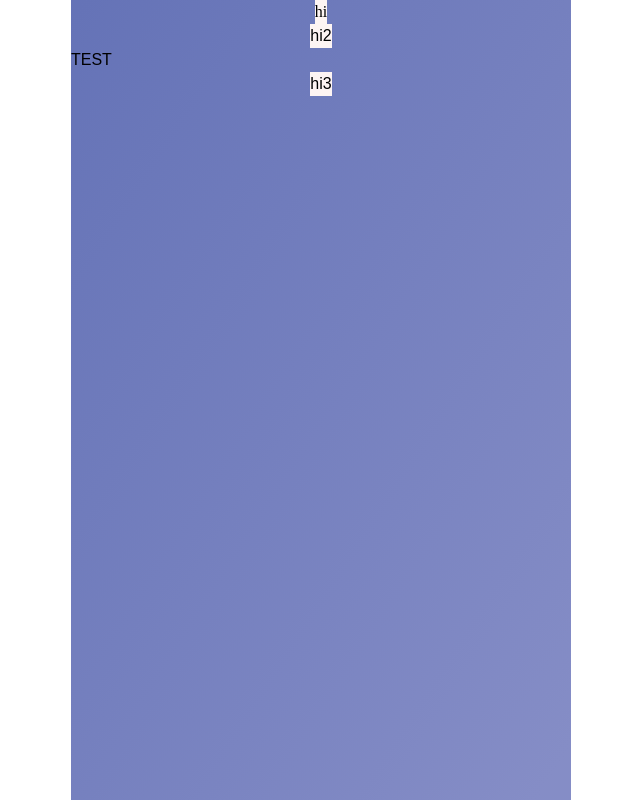
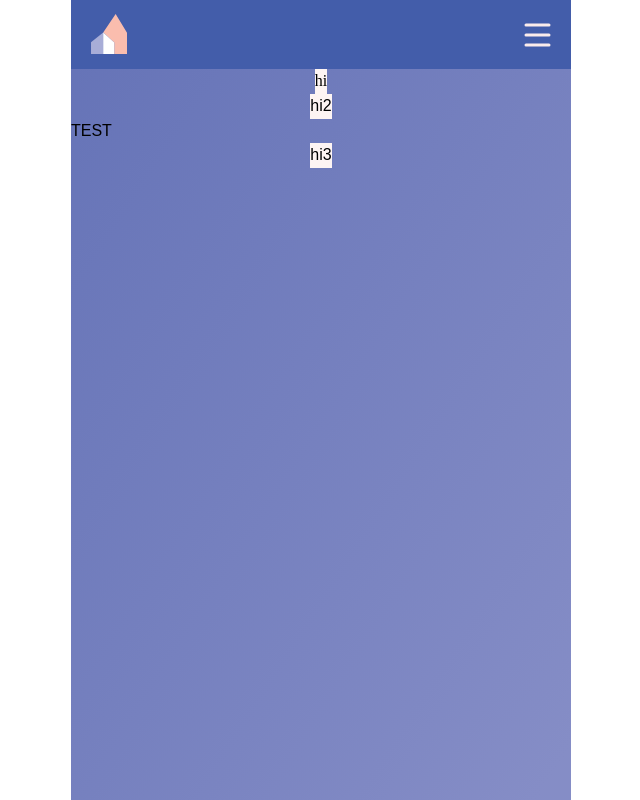
Before and after one commit to hunkim98/adu_tool, a Next.js app: page / in a window 1280 px wide. Shown: the whole page, without its empty margins (319-959 px from the left). Built offline with nearby package versions, Linux system fonts and the light colour scheme; a web font is replaced by a local one.

Commit message:
Create navbar

```diff
--- /dev/null
+++ b/src/components/Navbar/index.tsx
@@ -0,0 +1,22 @@
+import HamburgerComponent from "@/icons/hamburger";
+import LogoComponent from "@/icons/logo";
+import { Flex } from "@mantine/core";
+import React from "react";
+
+const Navbar = () => {
+  return (
+    <Flex
+      w="100%"
+      py={14}
+      px={20}
+      className="bg-main-blue"
+      justify="space-between"
+      align="center"
+    >
+      <LogoComponent />
+      <HamburgerComponent />
+    </Flex>
+  );
+};
+
+export default Navbar;
--- /dev/null
+++ b/src/icons/hamburger.tsx
@@ -0,0 +1,17 @@
+const HamburgerComponent = (props: React.SVGProps<SVGSVGElement>) => (
+  <svg
+    xmlns="http://www.w3.org/2000/svg"
+    width={27}
+    height={24}
+    fill="none"
+    {...props}
+  >
+    <path
+      stroke="#FBECEB"
+      strokeLinecap="round"
+      strokeWidth={3}
+      d="M2 2h23M2 12h23M2 22h23"
+    />
+  </svg>
+);
+export default HamburgerComponent;
--- /dev/null
+++ b/src/icons/logo.tsx
@@ -0,0 +1,20 @@
+const LogoComponent = (props: React.SVGProps<SVGSVGElement>) => (
+  <svg
+    xmlns="http://www.w3.org/2000/svg"
+    width={36}
+    height={41}
+    fill="none"
+    {...props}
+  >
+    <path fill="#A8ADD7" d="M.012 28.348V40.01h12.182V18.44L.012 28.348Z" />
+    <path
+      fill="#FABDAE"
+      d="M12.195 39.987v.023H36V18.788L24.65 0 12.196 18.387v.024l.011-.008 11.063 10.135v11.449H12.195Z"
+    />
+    <path
+      fill="#fff"
+      d="M12.195 18.448V40.01h11.064V28.568L12.206 18.44l-.011.008Z"
+    />
+  </svg>
+);
+export default LogoComponent;
--- a/src/pages/_app.tsx
+++ b/src/pages/_app.tsx
@@ -3,6 +3,7 @@ import type { AppProps } from "next/app";
 
 import { createTheme, MantineProvider } from "@mantine/core";
 import { MobileViewContextProvider } from "@/context/MobileViewContext";
+import "@mantine/core/styles.css";
 
 const theme = createTheme({
   /** Put your mantine theme override here */
--- a/src/pages/index.tsx
+++ b/src/pages/index.tsx
@@ -1,6 +1,7 @@
 import Image from "next/image";
 import { Geist, Geist_Mono } from "next/font/google";
 import MobileLayout from "@/components/Layout/MobileLayout";
+import Navbar from "@/components/Navbar";
 
 const geistSans = Geist({
   variable: "--font-geist-sans",
@@ -15,6 +16,7 @@ const geistMono = Geist_Mono({
 export default function Home() {
   return (
     <MobileLayout maxWidth={500}>
+      <Navbar />
       {/* <div
         className={`${geistSans.className} ${geistMono.className} grid grid-rows-[20px_1fr_20px] items-center justify-items-center min-h-screen p-8 pb-20 gap-16 sm:p-20 font-[family-name:var(--font-geist-sans)]`}
       ></div> */}
--- a/src/styles/globals.css
+++ b/src/styles/globals.css
@@ -8,6 +8,10 @@
   --foreground: #171717;
 
   --color-main-gradient: linear-gradient(123deg, #6573B7 1.15%, #858DC6 96.62%);
+  --color-stack-clean: linear-gradient(180deg, #EAE8E3 0%, #CFD2EA 100%);
+  --color-main-blue: #435DAA;
+  --color-main-pink: #F6D5D5;
+
 
   /* Blue */
   --blue-100: #CFD2EA;
@@ -80,11 +84,17 @@
   --color-grey-600: var(--grey-600);
   --color-grey-700: var(--grey-700);
 
+  --color-main-blue: var(--color-main-blue);
+  --color-main-pink: var(--color-main-pink);
+  --color-main-gradient: var(--color-main-gradient);
+  --color-stack-clean: var(--color-stack-clean);
+
 }
 
 .bg-main-gradient {
   background-image: var(--color-main-gradient);
 }
+
 
 @media (prefers-color-scheme: dark) {
   :root {
```
